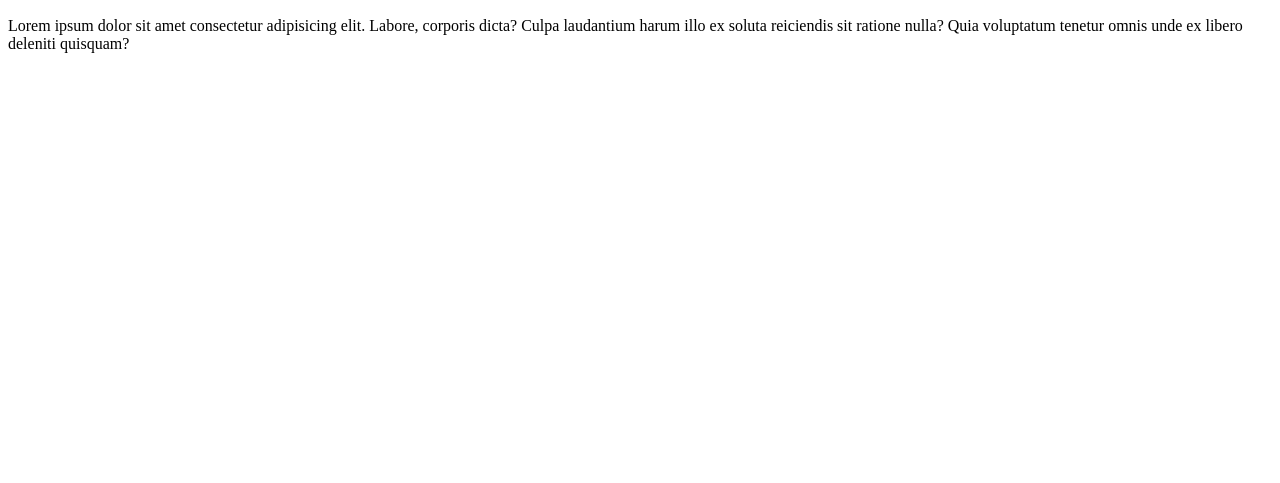
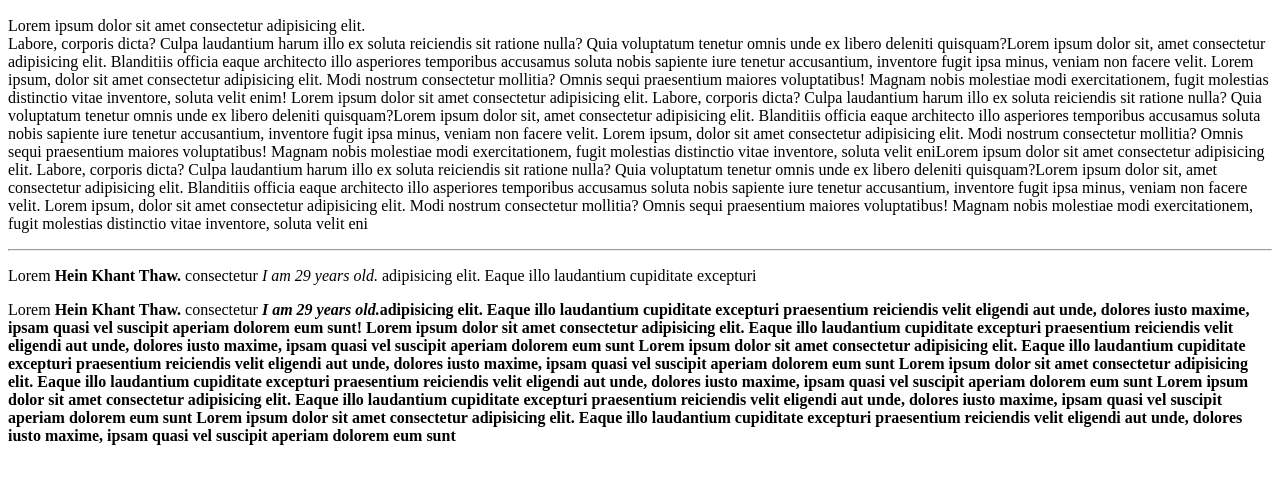
Before and after one commit to heinkhantthaw2355/heinkhantthaw2355.github.io, a plain HTML site: page HTMLLesson/intro.html in a window 1280 px wide. Shown: the part 219-702 px from the top of the page. Drawn offline with Linux system fonts and the light colour scheme.

Commit message:
last update

```diff
--- a/HTMLLesson/intro.html
+++ b/HTMLLesson/intro.html
@@ -15,7 +15,32 @@
 
     <img src="../HTMLLesson/Images/icons8-facebook-48.png" alt="">
 
-    <p>Lorem ipsum dolor sit amet consectetur adipisicing elit. Labore, corporis dicta? Culpa laudantium harum
-    illo ex soluta reiciendis sit ratione nulla? Quia voluptatum tenetur omnis unde ex libero deleniti quisquam?</p>
+    <p>Lorem ipsum dolor sit amet consectetur adipisicing elit. <br>Labore, corporis dicta? Culpa laudantium harum
+    illo ex soluta reiciendis sit ratione nulla? Quia voluptatum tenetur omnis unde ex libero deleniti quisquam?Lorem ipsum dolor sit, amet consectetur adipisicing elit. Blanditiis officia eaque architecto illo asperiores temporibus accusamus
+    soluta nobis sapiente iure tenetur accusantium, inventore fugit ipsa minus, veniam non facere velit. Lorem ipsum, dolor sit amet consectetur adipisicing elit. Modi nostrum consectetur mollitia? Omnis sequi praesentium maiores voluptatibus! Magnam
+    nobis molestiae modi exercitationem, fugit molestias distinctio vitae inventore, soluta velit enim! Lorem ipsum dolor sit amet
+    consectetur adipisicing elit. Labore, corporis dicta? Culpa laudantium harum
+    illo ex soluta reiciendis sit ratione nulla? Quia voluptatum tenetur omnis unde ex libero deleniti quisquam?Lorem ipsum dolor sit, amet consectetur adipisicing elit. Blanditiis officia eaque architecto illo asperiores temporibus accusamus
+    soluta nobis sapiente iure tenetur accusantium, inventore fugit ipsa minus, veniam non facere velit. Lorem ipsum, dolor sit amet consectetur adipisicing elit. Modi nostrum consectetur mollitia? Omnis sequi praesentium maiores voluptatibus! Magnam
+    nobis molestiae modi exercitationem, fugit molestias distinctio vitae inventore, soluta velit eniLorem ipsum dolor sit amet consectetur
+    adipisicing elit. Labore, corporis dicta? Culpa laudantium harum
+    illo ex soluta reiciendis sit ratione nulla? Quia voluptatum tenetur omnis unde ex libero deleniti quisquam?Lorem ipsum dolor sit, amet consectetur adipisicing elit. Blanditiis officia eaque architecto illo asperiores temporibus accusamus
+    soluta nobis sapiente iure tenetur accusantium, inventore fugit ipsa minus, veniam non facere velit. Lorem ipsum, dolor sit amet consectetur adipisicing elit. Modi nostrum consectetur mollitia? Omnis sequi praesentium maiores voluptatibus! Magnam
+    nobis molestiae modi exercitationem, fugit molestias distinctio vitae inventore, soluta velit eni</p>
+    <hr>
+    <p> Lorem <strong>Hein Khant Thaw.</strong> consectetur <strong></strong><em>I am 29 years old.</em> adipisicing elit. Eaque illo laudantium cupiditate excepturi
+    <p> Lorem <strong>Hein Khant Thaw.</strong> consectetur <strong><em>I am 29 years old.</em><strong>adipisicing elit. Eaque illo laudantium cupiditate excepturi
+        praesentium reiciendis velit eligendi aut unde, dolores iusto maxime, ipsam quasi vel suscipit aperiam
+        dolorem eum sunt! Lorem ipsum dolor sit amet consectetur adipisicing elit. Eaque illo laudantium cupiditate excepturi
+        praesentium reiciendis velit eligendi aut unde, dolores iusto maxime, ipsam quasi vel suscipit aperiam
+        dolorem eum sunt Lorem ipsum dolor sit amet consectetur adipisicing elit. Eaque illo laudantium cupiditate excepturi
+        praesentium reiciendis velit eligendi aut unde, dolores iusto maxime, ipsam quasi vel suscipit aperiam
+        dolorem eum sunt Lorem ipsum dolor sit amet consectetur adipisicing elit. Eaque illo laudantium cupiditate excepturi
+        praesentium reiciendis velit eligendi aut unde, dolores iusto maxime, ipsam quasi vel suscipit aperiam
+        dolorem eum sunt Lorem ipsum dolor sit amet consectetur adipisicing elit. Eaque illo laudantium cupiditate excepturi
+        praesentium reiciendis velit eligendi aut unde, dolores iusto maxime, ipsam quasi vel suscipit aperiam
+        dolorem eum sunt Lorem ipsum dolor sit amet consectetur adipisicing elit. Eaque illo laudantium cupiditate excepturi
+        praesentium reiciendis velit eligendi aut unde, dolores iusto maxime, ipsam quasi vel suscipit aperiam
+        dolorem eum sunt</p>
 </body>
 </html>
```
Also changed, not shown: HTMLLesson/link.html (added, +11 -0 lines), HTMLLesson/pages/about.html (added, +14 -0 lines), HTMLLesson/pages/contact.html (added, +14 -0 lines), HTMLLesson/pages/index.html (added, +13 -0 lines).
